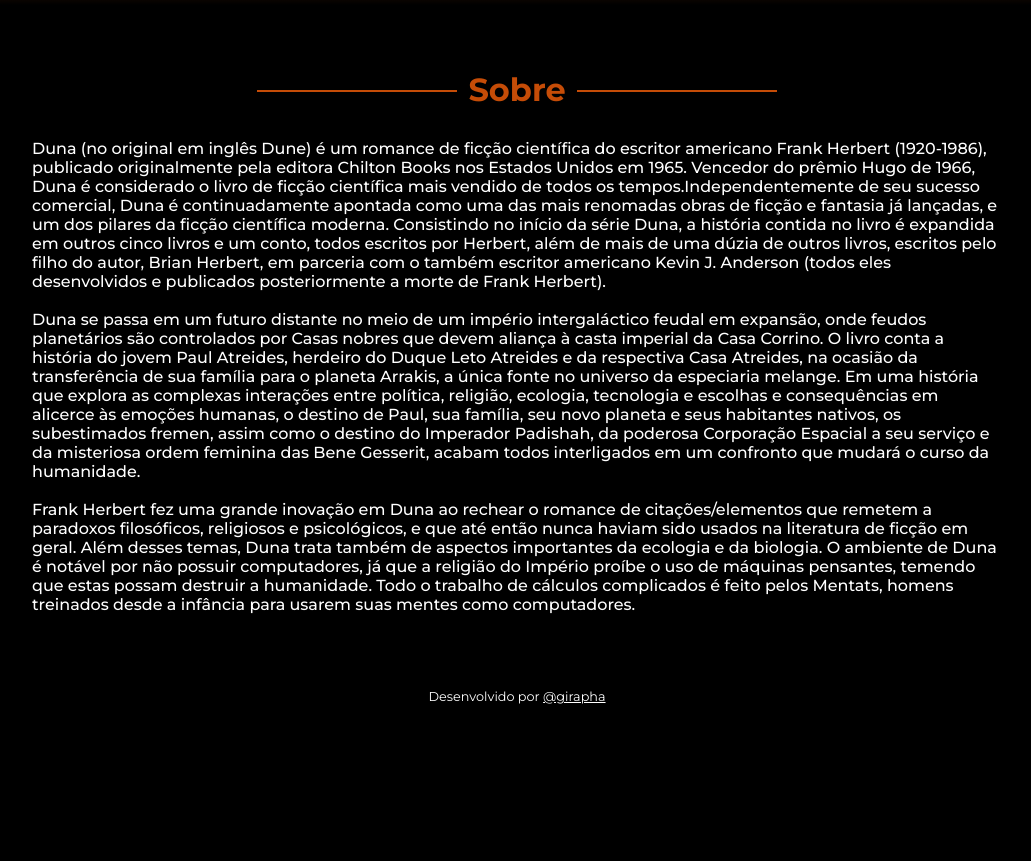
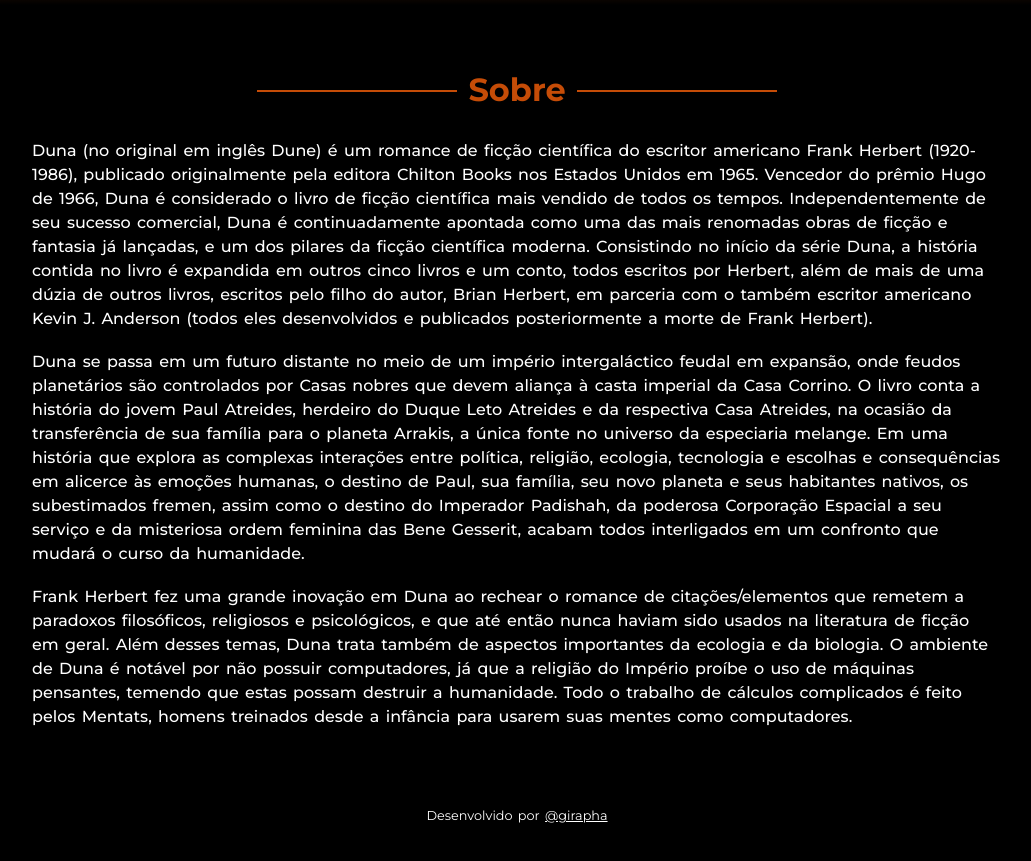
Before and after one commit to giovanaraphaelli/duna, a Next.js app: page / in a window 1280 px wide. Shown: the part 860-1721 px from the top of the page, without its empty margins (123-1154 px from the left). Before the commit the page ends 1624 px from the top, so only its background shows below. Built offline with nearby package versions, Linux system fonts and the light colour scheme.

Commit message:
add estilizacao de fonte

```diff
--- a/components/HomeContent.js
+++ b/components/HomeContent.js
@@ -10,7 +10,7 @@
         escritor americano Frank Herbert (1920-1986), publicado originalmente
         pela editora Chilton Books nos Estados Unidos em 1965. Vencedor do
         prêmio Hugo de 1966, Duna é considerado o livro de ficção científica
-        mais vendido de todos os tempos.Independentemente de seu sucesso
+        mais vendido de todos os tempos. Independentemente de seu sucesso
         comercial, Duna é continuadamente apontada como uma das mais renomadas
         obras de ficção e fantasia já lançadas, e um dos pilares da ficção
         científica moderna. Consistindo no início da série Duna, a história
--- a/styles/globals.css
+++ b/styles/globals.css
@@ -23,6 +23,10 @@
 
 a {
   text-decoration: none;
+}
+p {
+  word-spacing: 2px;
+  line-height: 1.5rem;
 }
 
 body {
```
